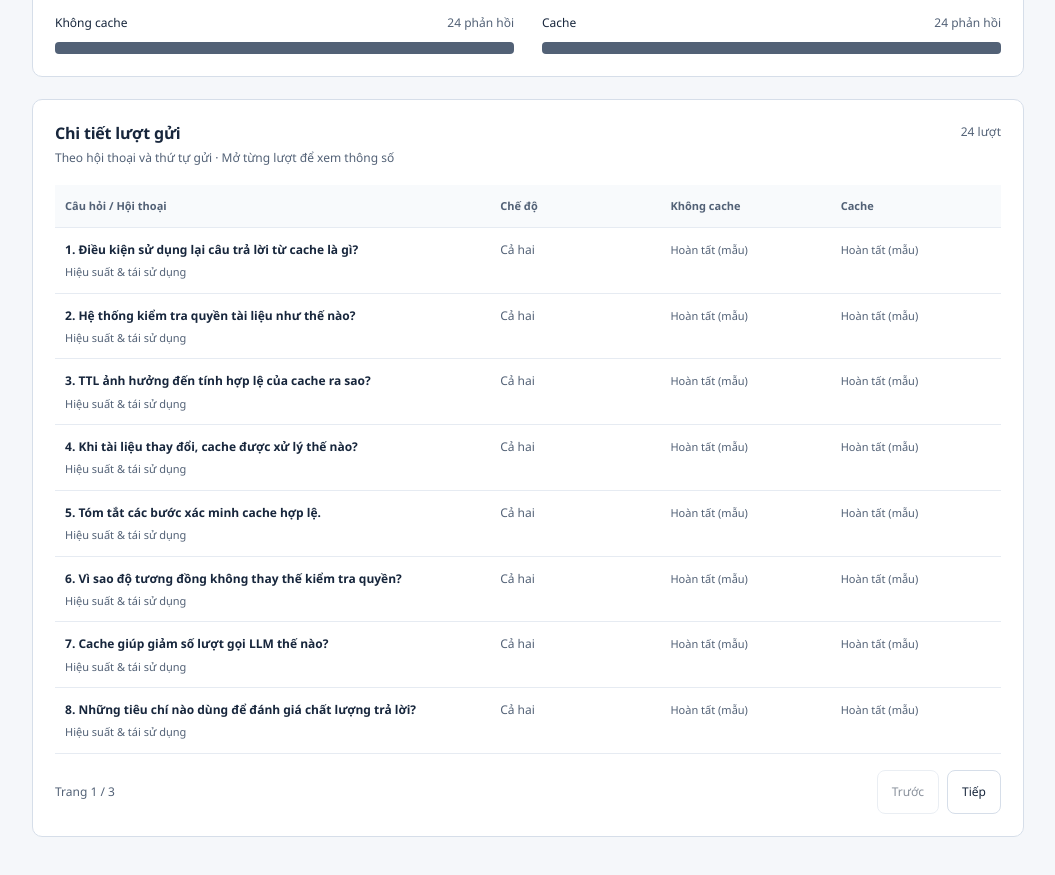
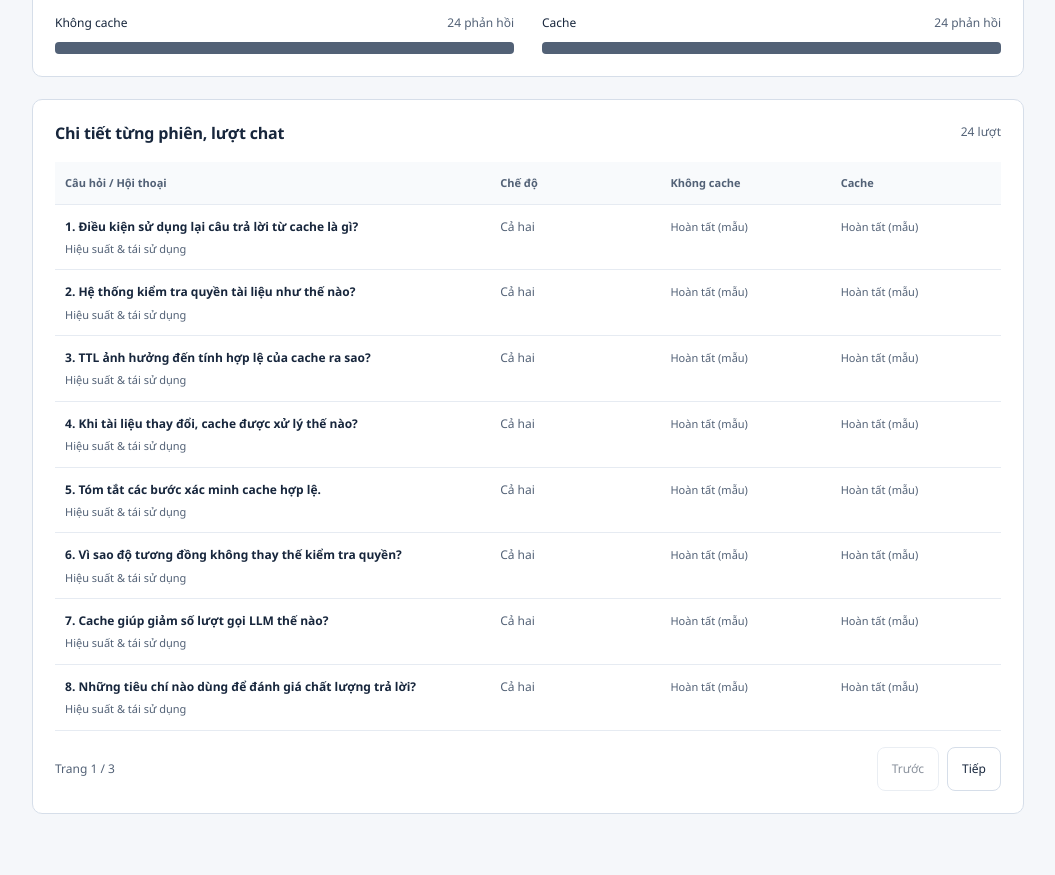
Before and after one commit to vandat696/CacheSec, a Next.js app in the folder frontend/: page /metrics in a window 1280 px wide. Shown: the part 1700-2575 px from the top of the page, without its empty margins (224-1279 px from the left). Built offline with nearby package versions, Linux system fonts and the light colour scheme.

Commit message:
refactor: update documentation and UI labels for metrics dashboard and sample data

```diff
--- a/frontend/src/features/metrics/metrics-turns.tsx
+++ b/frontend/src/features/metrics/metrics-turns.tsx
@@ -26,8 +26,7 @@ export function MetricsTurns({ rows, visibleBranches = branches, preview }: {
     <section className="metrics-panel metrics-turns" aria-labelledby={`${id}-title`}>
       <div className="metrics-panel-heading">
         <div>
-          <h2 id={`${id}-title`}>Chi tiết lượt gửi</h2>
-          <p>Theo hội thoại và thứ tự gửi · Mở từng lượt để xem thông số</p>
+          <h2 id={`${id}-title`}>Chi tiết từng phiên, lượt chat</h2>
         </div>
         <span className="metrics-session-label">{rows.length} lượt</span>
       </div>
```
Also changed, not shown: 5 other files (tests, documents, lock files or other folders).
